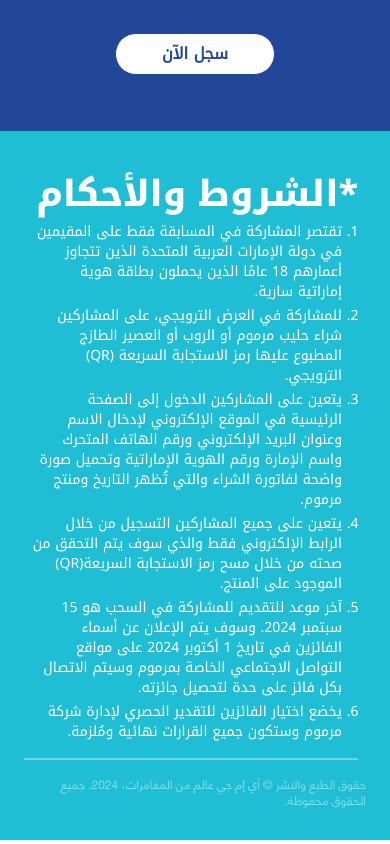
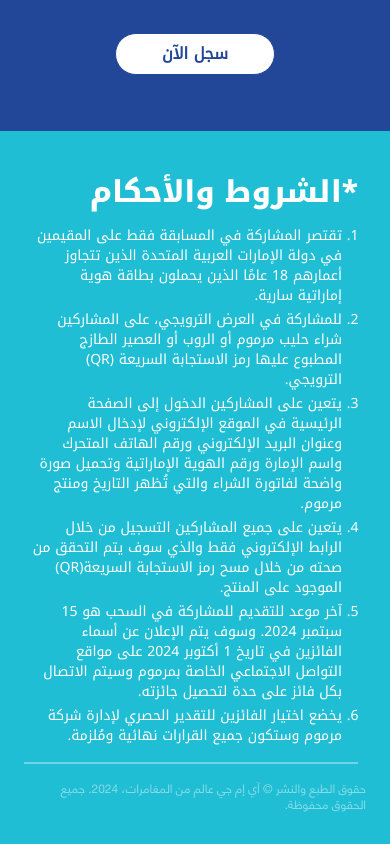
Before and after one commit to anotherITdude/marmum-backtoschool-2024, a Next.js app: page /ar in a window 390 px wide. Shown: the part 1367-2211 px from the top of the page. Built offline with nearby package versions, Linux system fonts and the light colour scheme.

Commit message:
Fix: terms padding

```diff
--- a/components/Terms.tsx
+++ b/components/Terms.tsx
@@ -20,10 +20,10 @@ const Terms = () => {
           style={{ margin: "auto", marginTop: "3%" }}
         >
           <h1
-            className={`  mb-0 ${
+            className={`  mb-4 md:mb-0 ${
               locale === "/"
                 ? "font-Circular-Bold text-2xl md:text-2xl"
-                : "text-4xl font-NotoKufiArabic-ExtraBold  md:text-2xl"
+                : "text-3xl font-NotoKufiArabic-ExtraBold   md:text-2xl"
             }`}
           >
             {t.terms_heading}
```
